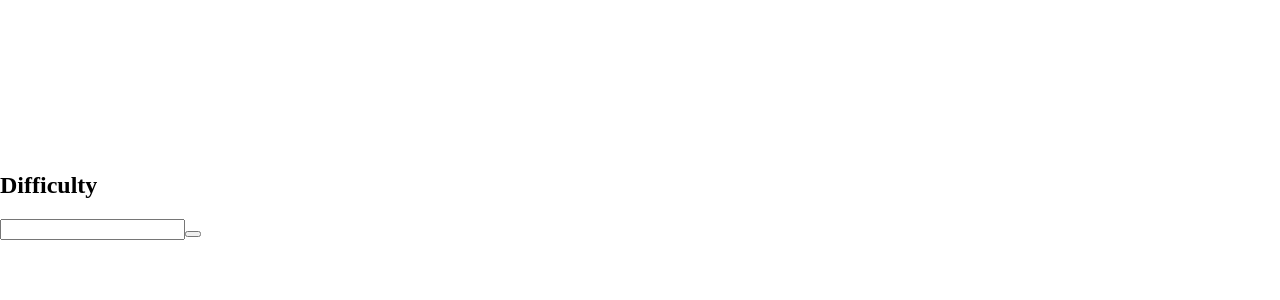
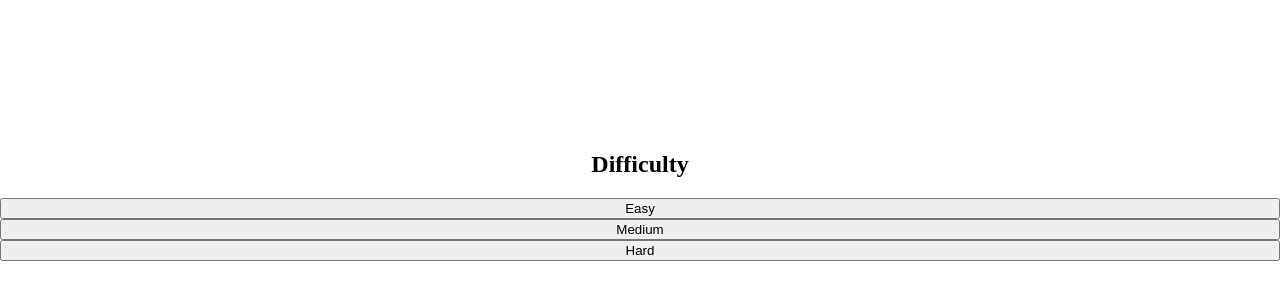
Before and after one commit to GABETROLL/react_sudoku, a React (Vite) app: page / in a window 1280 px wide. Shown: the part 204-504 px from the top of the page. Built offline with nearby package versions, Linux system fonts and the light colour scheme.

Commit message:
Add menu screen

```diff
--- a/src/Game.tsx
+++ b/src/Game.tsx
@@ -1,4 +1,4 @@
-import Board, { CellInfo } from './board';
+import Board, { CellInfo, Difficulty } from './board';
 import './Game.css';
 import { ReactElement, useEffect, useState } from 'react';
 
@@ -26,8 +26,8 @@ function Cell({value, permanent, selected, select, showInvalid}:
 }
 
 
-function Game({victory}: {victory: () => void}) {
-  const [array, setArray]: [CellInfo[][], any] = useState((Board.matrix()));
+function Game({difficulty, victory}: {difficulty: Difficulty, victory: () => void}) {
+  const [array, setArray]: [CellInfo[][], any] = useState(new Board(undefined, difficulty).array);
   const [selectedCell, setSelectedCell]: [number[], any] = useState([0, 0]);
   const [showingInvalidCells, setShowingInvalidCells]: [boolean, any] = useState(false);
 
@@ -123,7 +123,6 @@ function Game({victory}: {victory: () => void}) {
           {tableRows}
         </tbody>
       </table>
-      <button onClick={() => setArray((new Board(undefined)).array)}>Generate</button>
       <button onClick={() => submitBoard()}>Submit</button>
     </>
   );
--- a/src/Menu.tsx
+++ b/src/Menu.tsx
@@ -1,19 +1,31 @@
 import { useState } from "react";
 import Game from "./Game";
+import { Difficulty } from "./board";
+import "./menu.css";
+
+type GameInfo = {
+  gameStarted: boolean, difficulty: Difficulty
+};
 
 
 export default function Menu() {
-  const [gameStarted, setGameStarted] = useState(false);
+  const [gameInfo, setGameInfo] = useState<GameInfo>({
+    gameStarted: false, difficulty: Difficulty.easy
+  });
 
-  if (gameStarted) {
-    return <Game victory={() => setGameStarted(false)} />;
+  if (gameInfo.gameStarted) {
+    return <Game
+      difficulty={gameInfo.difficulty}
+      victory={() => setGameInfo({gameStarted: false, difficulty: Difficulty.easy})}
+    />;
   }
 
   return (
-    <div id="menu">
+    <div className="menu">
       <h2>Difficulty</h2>
-      <input type="number" />
-      <button onClick={() => setGameStarted(true)}></button>
+      <button onClick={() => setGameInfo({gameStarted: true, difficulty: Difficulty.easy})}>Easy</button>
+      <button onClick={() => setGameInfo({gameStarted: true, difficulty: Difficulty.medium})}>Medium</button>
+      <button onClick={() => setGameInfo({gameStarted: true, difficulty: Difficulty.hard})}>Hard</button>
     </div>
   );
 }
--- a/src/board.ts
+++ b/src/board.ts
@@ -1,6 +1,7 @@
 import shuffleArray from "./shuffleArray";
 
 export type CellInfo = {digit: number, permanent: boolean};
+
 
 function boardMatrix<T>(ySize: number, xSize: number, default_: T) {
   const result: T[][] = [];
@@ -13,6 +14,13 @@ function boardMatrix<T>(ySize: number, xSize: number, default_: T) {
     result.push(row);
   }
   return result;
+}
+
+
+export enum Difficulty {
+  easy = 1,
+  medium,
+  hard
 }
 
 
@@ -65,7 +73,7 @@ export default class Board {
   drawNumbers(amountToErase: number): void {
     // This is used lower in this method.
     if (!Number.isInteger(amountToErase) || amountToErase < 0 || amountToErase > 81) {
-      throw "Amount of cells to erase is outside of the range of cells in board!";
+      throw `Amount of cells to erase is invalid! Got: ${amountToErase}`;
     }
 
     let i = 0;
@@ -143,14 +151,30 @@ export default class Board {
     }
   }
 
-  initialize(): void {
+  initialize(difficulty: Difficulty): void {
     this.array = Board.matrix();
-    this.drawNumbers(81 >> 1);
+
+    //      00
+    //      09
+    // 3 -> 18
+    //      27
+    //      36
+    // 2 -> 40.5
+    //      45
+    //      54
+    // 1 -> 63
+    //      72
+    //      81
+
+    const amountToErase = Math.floor(difficulty * (-22.5) + 85.5);
+    console.log(amountToErase);
+
+    this.drawNumbers(amountToErase);
   }
 
-  constructor(array: CellInfo[][] | undefined) {
+  constructor(array?: CellInfo[][], difficulty: Difficulty = Difficulty.easy) {
     if (array === undefined) {
-      this.initialize();
+      this.initialize(difficulty);
     } else {
       this.array = array;
     }
--- /dev/null
+++ b/src/menu.css
@@ -0,0 +1,6 @@
+.menu {
+  display: flex;
+  flex-direction: column;
+
+  text-align: center;
+}
```
